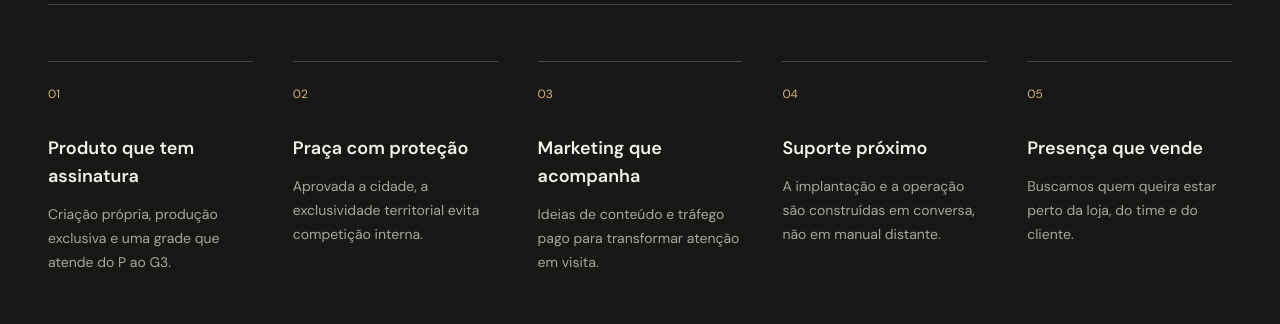
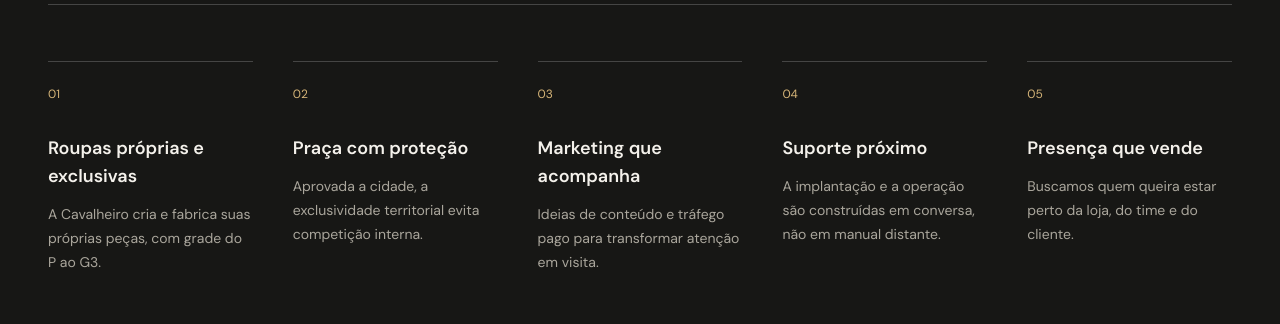
Before and after one commit to cavalheirodirecao-del/landpagefranquia, a Next.js app: page / in a window 1280 px wide. Shown: the part 3740-4064 px from the top of the page. Built offline with nearby package versions, Linux system fonts and the light colour scheme; a web font is replaced by a local one.

Commit message:
fix: clarify product benefit copy

```diff
--- a/src/app/page.tsx
+++ b/src/app/page.tsx
@@ -275,8 +275,8 @@ export default function Home() {
             {[
               [
                 "01",
-                "Produto que tem assinatura",
-                "Criação própria, produção exclusiva e uma grade que atende do P ao G3.",
+                "Roupas próprias e exclusivas",
+                "A Cavalheiro cria e fabrica suas próprias peças, com grade do P ao G3.",
               ],
               [
                 "02",
```
